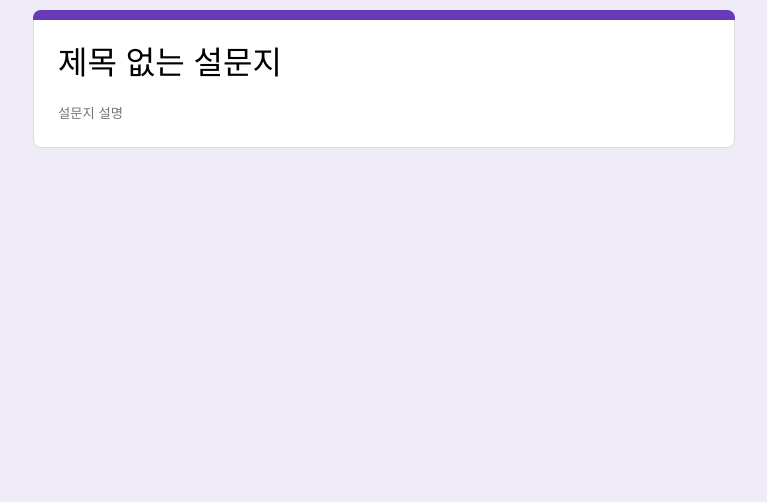
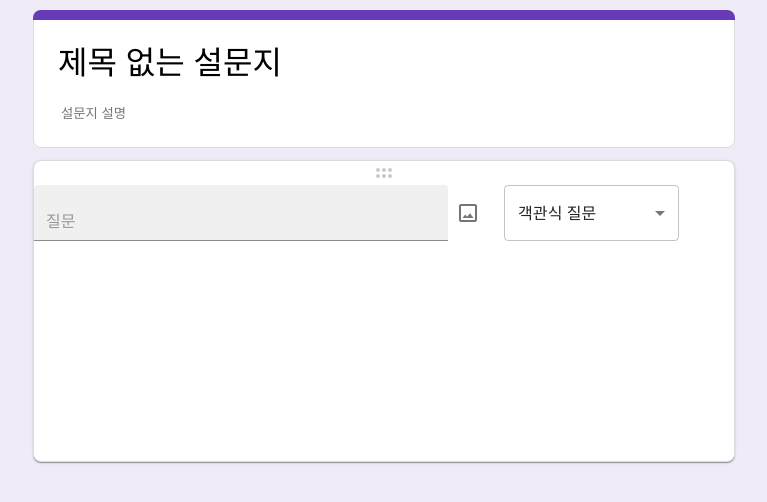
Before and after one commit to 1myeji/Google_Survey_Clone, a React (Vite) app: page / in a window 1280 px wide. Shown: the top 502 px of the page, without its empty margins (256-1023 px from the left). Built offline with nearby package versions, Linux system fonts and the light colour scheme.

Commit message:
Feat: 설문조사 질문 박스 Header 마크업

```diff
--- a/src/components/SurveyForms/SurveyInfoInput.tsx
+++ b/src/components/SurveyForms/SurveyInfoInput.tsx
@@ -40,4 +40,5 @@ const Title = styled.input`
 
 const Description = styled.input`
   padding-bottom: 5px;
+  padding-left: 3px;
 `;
--- /dev/null
+++ b/src/components/SurveyForms/SurveyQuestion/SurveyQuestion.tsx
@@ -0,0 +1,24 @@
+import styled from 'styled-components';
+import SurveyQuestionHeader from './SurveyQuestionHeader';
+
+const SurveyQuestion = () => {
+  return (
+    <SurveyQuestionBox>
+      <SurveyQuestionHeader />
+    </SurveyQuestionBox>
+  );
+};
+
+export default SurveyQuestion;
+
+const SurveyQuestionBox = styled.section`
+  /* width, height 일단 임의로 지정 */
+  width: 700px;
+  height: 300px;
+  background-color: #fff;
+  border: 1px solid #dadce0;
+  border-radius: 8px;
+  box-shadow: 0 2px 1px -1px rgba(0, 0, 0, 0.2), 0 1px 1px 0 rgba(0, 0, 0, 0.141),
+    0 1px 3px 0 rgba(0, 0, 0, 0.122);
+  margin-top: 12px;
+`;
--- /dev/null
+++ b/src/components/SurveyForms/SurveyQuestion/SurveyQuestionHeader.tsx
@@ -0,0 +1,90 @@
+import { useState } from 'react';
+import { TextField } from '@mui/material';
+import styled from 'styled-components';
+import DragIndicatorIcon from '@mui/icons-material/DragIndicator';
+import CropOriginalIcon from '@mui/icons-material/CropOriginal';
+import IconButton from '@mui/material/IconButton';
+import FormControl from '@mui/material/FormControl';
+import Select, { SelectChangeEvent } from '@mui/material/Select';
+import MenuItem from '@mui/material/MenuItem';
+import EditFormatIcon from '../../common/EditFormatIcon';
+
+const SurveyQuestionType = ['단답형', '장문형', '객관식 질문', '체크박스', '드롭다운'];
+
+const SurveyQuestionHeader = () => {
+  const [isFocused, setIsFocused] = useState(false);
+  const [age, setAge] = useState('30');
+
+  const handleChange = (event: SelectChangeEvent) => {
+    setAge(event.target.value);
+  };
+
+  const handleTextFieldFocus = () => {
+    setIsFocused(!isFocused);
+  };
+
+  return (
+    <>
+      <DragIndicatorWrapper>
+        <DragDropIndicatorIcon />
+      </DragIndicatorWrapper>
+      <TitleTextFieldWrapper>
+        <TitleTextField
+          placeholder="질문"
+          id="filled-hidden-label-normal"
+          variant="filled"
+          multiline
+          onFocus={handleTextFieldFocus}
+          onBlur={handleTextFieldFocus}
+        />
+        <IconButton>
+          <CropOriginalIcon />
+        </IconButton>
+        <FormControl sx={{ minWidth: 175, marginLeft: 2 }}>
+          <Select value={age} onChange={handleChange}>
+            {SurveyQuestionType.map((type, index) => (
+              <MenuItem value={(index + 1) * 10} key={type}>
+                {type}
+              </MenuItem>
+            ))}
+          </Select>
+        </FormControl>
+      </TitleTextFieldWrapper>
+      <EditFormatIcon isFocused={isFocused} />
+    </>
+  );
+};
+
+export default SurveyQuestionHeader;
+
+const TitleTextFieldWrapper = styled.div`
+  display: flex;
+  align-items: center;
+`;
+
+const TitleTextField = styled(TextField)`
+  margin-left: 16px;
+  margin-right: 16px;
+  width: 414px;
+  word-break: break-all;
+  .MuiInputBase-root-hxnqRp {
+    padding: 16px;
+  }
+  .Mui-focused:before {
+    border-bottom: 2px solid rgb(103, 58, 183);
+  }
+  .Mui-focused:after {
+    border-bottom: 2px solid rgb(103, 58, 183);
+  }
+`;
+
+const DragDropIndicatorIcon = styled(DragIndicatorIcon)`
+  transform: rotate(90deg);
+`;
+
+const DragIndicatorWrapper = styled.div`
+  cursor: move;
+  display: flex;
+  justify-content: center;
+  opacity: 0.2;
+`;
--- /dev/null
+++ b/src/components/common/EditFormatIcon.tsx
@@ -0,0 +1,57 @@
+import Tooltip from '@mui/material/Tooltip';
+import FormatBoldIcon from '@mui/icons-material/FormatBold';
+import FormatItalicIcon from '@mui/icons-material/FormatItalic';
+import FormatUnderlinedIcon from '@mui/icons-material/FormatUnderlined';
+import InsertLinkIcon from '@mui/icons-material/InsertLink';
+import FormatClearIcon from '@mui/icons-material/FormatClear';
+import Button from '@mui/material/Button';
+import styled from 'styled-components';
+
+interface IEditFormatIconProps {
+  isFocused: boolean;
+}
+
+const EditFormatIcon = ({ isFocused }: IEditFormatIconProps) => {
+  return (
+    <IconWrapper isFocused={isFocused}>
+      <Tooltip title="굵게" placement="top">
+        <Button>
+          <FormatBoldIcon />
+        </Button>
+      </Tooltip>
+      <Tooltip title="기울임꼴" placement="top">
+        <Button>
+          <FormatItalicIcon />
+        </Button>
+      </Tooltip>
+      <Tooltip title="밑줄" placement="top">
+        <Button>
+          <FormatUnderlinedIcon />
+        </Button>
+      </Tooltip>
+      <Tooltip title="링크 삽입" placement="top">
+        <Button>
+          <InsertLinkIcon />
+        </Button>
+      </Tooltip>
+      <Tooltip title="서식 삭제" placement="top">
+        <Button>
+          <FormatClearIcon />
+        </Button>
+      </Tooltip>
+    </IconWrapper>
+  );
+};
+
+export default EditFormatIcon;
+
+const IconWrapper = styled.div`
+  margin-left: 15px;
+  margin-top: 4px;
+  display: ${({ isFocused }: { isFocused: boolean }) => (isFocused ? 'block' : 'none')};
+  .MuiButtonBase-root-iLYEZ {
+    color: black;
+    opacity: 0.5;
+    min-width: 30px;
+  }
+`;
--- a/src/pages/SurveyForms.tsx
+++ b/src/pages/SurveyForms.tsx
@@ -1,11 +1,15 @@
 import SurveyInfoInput from '../components/SurveyForms/SurveyInfoInput';
+import SurveyQuestion from '../components/SurveyForms/SurveyQuestion/SurveyQuestion';
 import SurveyInfo from '../components/common/SurveyInfo';
 
 const SurveyForms = () => {
   return (
-    <SurveyInfo>
-      <SurveyInfoInput />
-    </SurveyInfo>
+    <>
+      <SurveyInfo>
+        <SurveyInfoInput />
+      </SurveyInfo>
+      <SurveyQuestion />
+    </>
   );
 };
 
```
